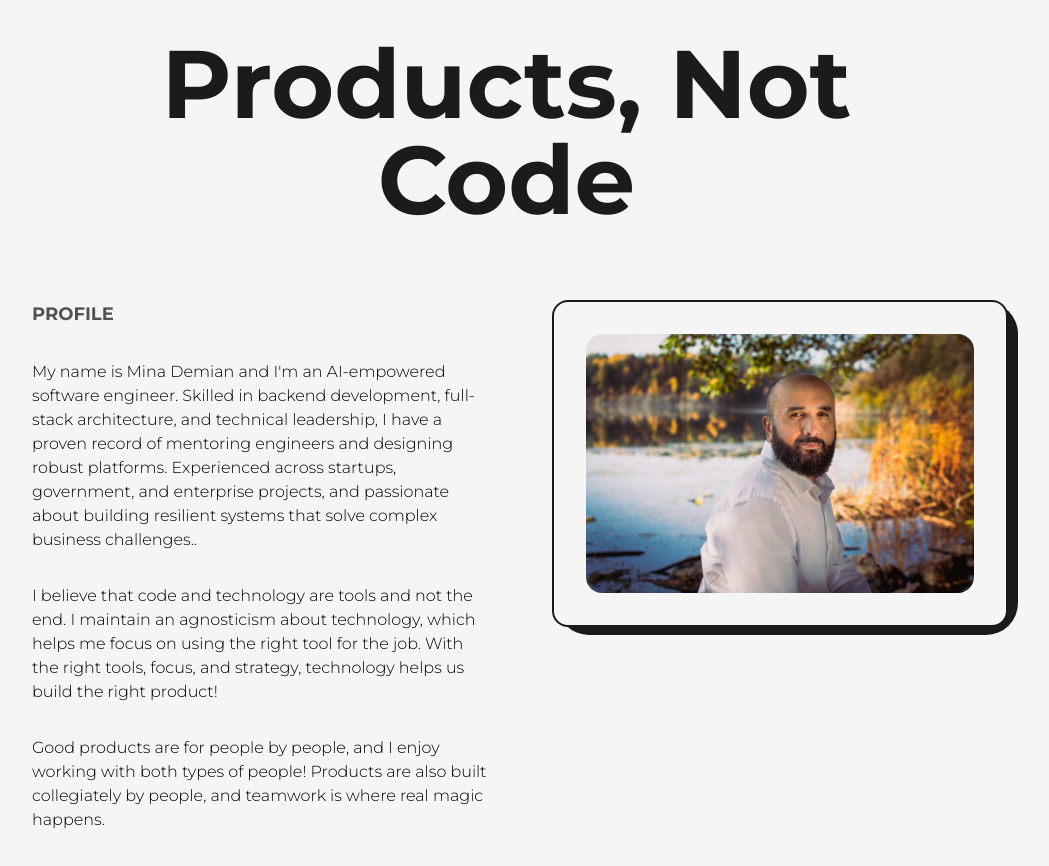
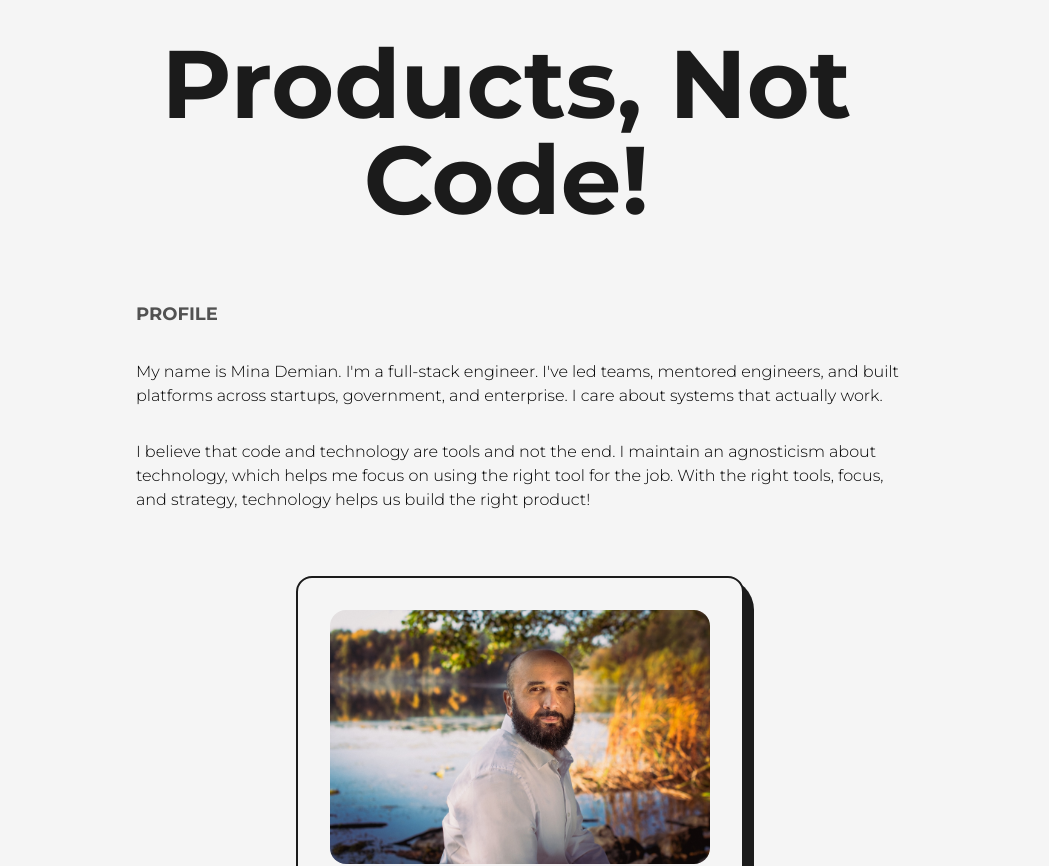
Before and after one commit to minademian/minademian.com-v2, a Next.js app: page /about in a window 1280 px wide. Shown: the part 180-1046 px from the top of the page, without its empty margins (120-1169 px from the left). Built offline with nearby package versions, Linux system fonts and the light colour scheme.

Commit message:
chore(style): cleanup

```diff
--- a/src/app/about/page.tsx
+++ b/src/app/about/page.tsx
@@ -21,21 +21,18 @@ export default function About() {
       <main className="flex w-full flex-col items-center justify-center bg-light dark:bg-dark dark:text-light 2xs:w-full 2xs:p-0">
         <SectionComponent className="pt-16 2xs:p-2 2xs:mt-2">
           <AnimatedText
-            text="Products, Not Code"
+            text="Products, Not Code!"
             className="mb-16 lg:!text-7xl sm:!text-6xl xs:!text-4xl sm:mb-8 2xs:!text-3xl 2xs:p-0 2xs:mb-8"
           />
-          <div className="grid w-full grid-cols-8 gap-16 2xs:gap-19 2xs:p-0">
-            <div className="col-span-4 flex flex-col items-start justify-start xl:col-span-4 md:order-2 md:col-span-8 2xs:col-span-8 2xs:mr-[5rem]">
+          <div className="flex flex-col gap-12 w-full max-w-3xl mx-auto">
+            <div className="flex flex-col items-start justify-start">
               <h2 className="mb-4 text-lg font-bold uppercase text-dark/75 dark:text-light">
                 Profile
               </h2>
               <p className="my-4 font-light">
-                My name is Mina Demian and I&apos;m an AI-empowered software
-                engineer. Skilled in backend development, full-stack architecture,
-                and technical leadership, I have a proven record of mentoring engineers
-                and designing robust platforms. Experienced across startups, government,
-                and enterprise projects, and passionate about building resilient systems
-                that solve complex business challenges..
+                My name is Mina Demian. I&apos;m a full-stack engineer. I&apos;ve led teams,
+                mentored engineers, and built platforms across startups, government, and
+                enterprise. I care about systems that actually work.
               </p>
               <p className="my-4 font-light">
                 I believe that code and technology are tools and not the end. I
@@ -43,13 +40,8 @@ export default function About() {
                 using the right tool for the job. With the right tools, focus,
                 and strategy, technology helps us build the right product!
               </p>
-              <p className="my-4 font-light">
-                Good products are for people by people, and I enjoy working with
-                both types of people! Products are also built collegiately by
-                people, and teamwork is where real magic happens.
-              </p>
             </div>
-            <div className="col-span-4 relative h-max rounded-2xl border-2 border-solid border-dark bg-light p-8 2xs:p-3 2xs:w-[90vw] md:order-1 md:col-span-8">
+            <div className="relative h-max rounded-2xl border-2 border-solid border-dark bg-light p-8 2xs:p-3 mx-auto max-w-md">
               <div className="absolute top-0 -right-3 -z-10 w-[102%] h-[103%] rounded-[2rem] bg-dark dark:bg-light" />
               <Image
                 src={profilePhoto}
```
